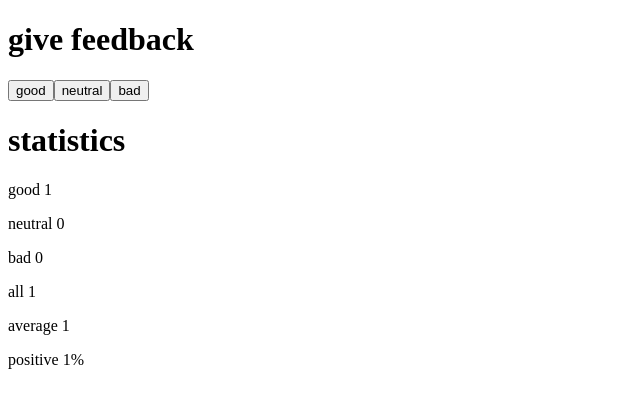
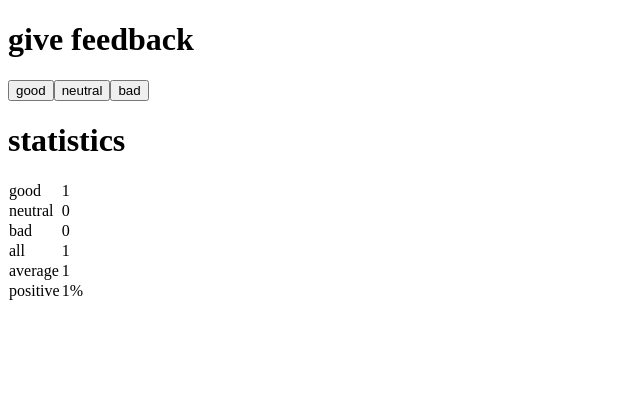
Before and after one commit to guciano/FSO2023, a React (Create React App) app in the folder part1/unicafe/: page / in a window 1280 px wide. Both pictures are taken after a click on the button "good". Shown: the top 408 px of the page, without its empty margins (0-640 px from the left). Built offline with nearby package versions, Linux system fonts and the light colour scheme.

Commit message:
add StatisticLine step5

```diff
--- a/part1/unicafe/src/App.js
+++ b/part1/unicafe/src/App.js
@@ -6,6 +6,12 @@
 //   <button onClick={handle}>
 //     {text}
 //   </button>
+
+const StatisticLine = ({text, value}) =>
+  <tr>
+    <td>{text}</td>
+    <td>{value}</td>
+  </tr>
 
 const Statistics = ({clicks}) => {
   const all = clicks.good + clicks.neutral + clicks.bad
@@ -18,12 +24,12 @@
 
   return (
     <div>
-      <p>good {clicks.good}</p>
-      <p>neutral {clicks.neutral}</p>
-      <p>bad {clicks.bad}</p>
-      <p>all {all}</p>
-      <p>average {average}</p>
-      <p>positive {positive}</p>
+      <StatisticLine text="good" value={clicks.good} />
+      <StatisticLine text="neutral" value={clicks.neutral} />
+      <StatisticLine text="bad" value={clicks.bad} />
+      <StatisticLine text="all" value={all} />
+      <StatisticLine text="average" value={average} />
+      <StatisticLine text="positive" value={positive} />
     </div>
   )
 }
```
